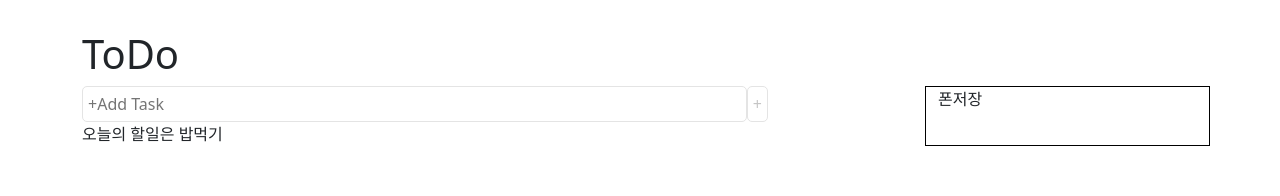
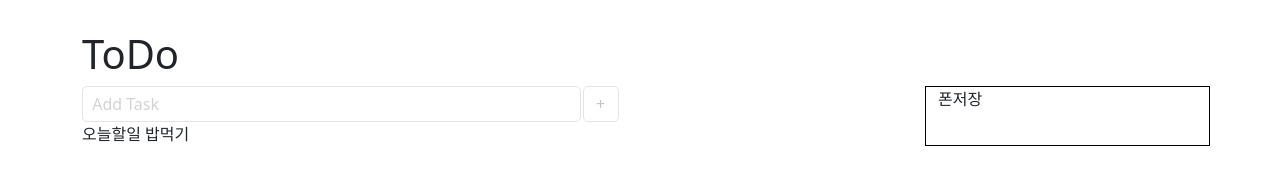
Before and after one commit to JIS0098/react-todo, a React (Create React App) app: page / in a window 1280 px wide. Shown: the top 196 px of the page. Built offline with nearby package versions, Linux system fonts and the light colour scheme.

Commit message:
내일 다시 집중해서

```diff
--- a/package.json
+++ b/package.json
@@ -3,6 +3,11 @@
   "version": "0.1.0",
   "private": true,
   "dependencies": {
+    "@fortawesome/fontawesome-svg-core": "^6.4.2",
+    "@fortawesome/free-brands-svg-icons": "^6.4.2",
+    "@fortawesome/free-regular-svg-icons": "^6.4.2",
+    "@fortawesome/free-solid-svg-icons": "^6.4.2",
+    "@fortawesome/react-fontawesome": "^0.2.0",
     "@testing-library/jest-dom": "^5.17.0",
     "@testing-library/react": "^13.4.0",
     "@testing-library/user-event": "^13.5.0",
--- a/src/App.css
+++ b/src/App.css
@@ -1,30 +1,44 @@
 .App {
   padding-top: 30px;
 }
+
 
 .number{
   border: 1px solid black;
 }
 input{
-  width: 80%;
+  width: 60%;
   padding: 5px;
   border: 1px solid rgb(228, 228, 228);
   border-radius: 5px;
   background-color:white ;
-  color:rgb(197, 197, 197);
 
+}
+input::-webkit-input-placeholder{
+  color:lightgray;
+}
+
+
+input:focus::-webkit-input-placeholder {
+  color:transparent;
+}
+
+input:focus{
+  outline: none;
 }
 
 button{
+  margin-left: 2px;
+  width: 36px;
+  height: 36px;
   border: 1px solid rgb(228, 228, 228);
   border-radius: 5px;
-  padding: 5px;
   background-color:rgb(255, 255, 255);
   color:rgb(197, 197, 197);
 }
 button:hover{
-  border: 1px solid  rgb(180, 180, 180);
-  background-color: rgb(238, 238, 238);
+  border: 1px solid rgb(153, 153, 153);
+  background-color:lightgray;
   color: rgb(136, 136, 136);
   transition: 0.2s;
 }
--- a/src/App.js
+++ b/src/App.js
@@ -1,16 +1,17 @@
-import { Col, Container, Row, Button } from "react-bootstrap";
+import { Col, Container, Row } from "react-bootstrap";
 import "bootstrap/dist/css/bootstrap.min.css";
 import "./App.css";
 import { useEffect, useState } from "react";
+import { FontAwesomeIcon } from "@fortawesome/react-fontawesome";
 
 function App() {
-  let [text , setText]= useState('')
+  let [text, setText] = useState('')
 
-  useEffect(()=>{
-    if (!localStorage.getItem("todoList")){
-      localStorage.setItem('todoList',JSON.stringify([]))
+  useEffect(() => {
+    if (!localStorage.getItem("todoList")) {
+      localStorage.setItem('todoList', JSON.stringify([]))
     }
-  },[])
+  }, [])
 
   return (
     <div className="App">
@@ -18,15 +19,18 @@ function App() {
         <Row>
           <h1>ToDo</h1>
           <Col className="list" lg={9}>
-            <input onChange={(e)=>{
-              setText(e.target.value)
-            }} placeholder="+Add Task"/>
-            <button onClick={()=>{
-              let todoList =JSON.parse(localStorage.getItem('todoList'))
+            <input onChange={(e) => { setText(e.target.value) }} placeholder=" Add Task" />
+            <button onClick={() => {
+              let todoList = JSON.parse(localStorage.getItem('todoList'))
               todoList.push(text);
-              localStorage.setItem('todoList',JSON.stringify(todoList))
+              localStorage.setItem('todoList', JSON.stringify(todoList))
             }}>+</button>
-            <div>오늘의 할일은 밥먹기</div>
+            <div>
+            <div>오늘할일 밥먹기</div>
+            <div>
+              <div><i class="far fa-eraser"></i></div>
+            </div>
+            </div>
           </Col>
           <Col className="number" lg={3}>
             <div>폰저장</div>
@@ -37,8 +41,8 @@ function App() {
   );
 }
 
-function Task(){
-  return(
+function Task() {
+  return (
     <div>
 
     </div>
```
Also changed, not shown: 1 other file (tests, documents, lock files or other folders).
